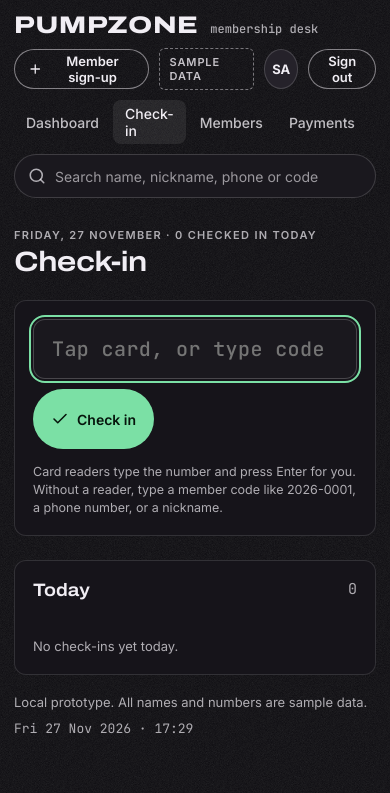
After one commit to gedon111/pumpzone-gym-system, a Django app: page /checkin/ in a window 390 px wide. The commit adds this page. Shown: the top 793 px of the page. Run offline with Django 5.2, Linux system fonts and the light colour scheme; the visitor is signed in with stand-in values (Sample User, id 1); data that the repository does not hold is empty.

Commit message:
feat(checkin): card-ready check-in screen
A new Check-in screen replaces the logbook. It has one box that is
always focused. A USB NFC reader in keyboard mode types the card number
and presses Enter, so it works with no driver and no JavaScript. Staff
can also type a member code, phone number or nickname.

The answer is a big card:
- green: Active
- amber: Expiring, or active but owes money
- red: Expired, no membership, or late payment

Every visit is logged with the status it had, including expired
members, so the owner can see who trains without paying.

Members get a unique card number (tidied, so "04 a1 b2" matches
"04A1B2"), set in Edit details. The dashboard shows today's check-ins
and the member page shows the last 10. The demo seed adds 30 cards
(DEMO0001 to DEMO0030), 60 visits today and 2 waiting sign-ups.

Co-Authored-By: Claude Opus 5.5 <noreply@anthropic.com>

```diff
--- /dev/null
+++ b/gym/templates/gym/check_in.html
@@ -0,0 +1,89 @@
+{% extends "base.html" %}
+{% load pumpzone %}
+{% block title %}Check-in{% endblock %}
+{% block content %}
+<div class="page-head">
+  <div class="stack tight">
+    <span class="eyebrow">{% now "l, j F" %} · {{ count_today }} checked in today</span>
+    <h1 class="page-title">Check-in</h1>
+  </div>
+</div>
+
+<div class="layout">
+  <div class="layout-main stack">
+    {# ---- The box: a USB NFC reader types the card number here and presses Enter ---- #}
+    <section class="panel panel-pad">
+      <form class="checkin-form" method="post" action="{% url 'check_in' %}">
+        {% csrf_token %}
+        <label class="pz-sr" for="checkin-code">Card, member code, phone or nickname</label>
+        <input id="checkin-code" class="checkin-input" type="text" name="code" value="{{ query }}" autofocus
+               autocomplete="off" autocapitalize="none" spellcheck="false" enterkeyhint="go"
+               placeholder="Tap card, or type code / phone / nickname">
+        <button class="pz-btn pz-go" type="submit">{% icon "check" %}Check in</button>
+      </form>
+      <p class="help">Card readers type the number and press Enter for you. Without a reader, type a member code like 2026-0001, a phone number, or a nickname.</p>
+    </section>
+
+    {% if result %}
+    {# ---- Big green / amber / red answer ---- #}
+    <section class="pz-hero verdict tone-{{ result.tone }}" aria-live="polite" aria-labelledby="verdict-title">
+      <div class="pz-sheen" aria-hidden="true"></div>
+      <div class="pz-speck" aria-hidden="true"></div>
+      <div class="pz-grain" aria-hidden="true"></div>
+      <div class="hero-copy">
+        <span class="eyebrow mono">{{ result.visit.at|time:"H:i" }} · {{ result.visit.get_how_display }} · {{ result.s.member.member_code }}</span>
+        <h2 id="verdict-title" class="verdict-word">{{ result.headline }}</h2>
+        <p class="verdict-name">{{ result.s.member.nickname|default:result.s.member.full_name }}{% if result.s.member.nickname %} <span class="muted">{{ result.s.member.full_name }}</span>{% endif %}</p>
+        <p class="hero-text">{{ result.detail }}</p>
+        <div class="actions">
+          {% if result.s.can_renew %}<a class="pz-btn pz-go" href="{% url 'member_renew' result.s.member.pk %}">{% icon "refresh" %}Renew</a>{% endif %}
+          {% if result.s.is_owing %}<a class="pz-btn pz-ghost" href="{% url 'payment_add' result.s.member.pk %}">{% icon "cash" %}Collect {{ result.s.balance|peso }}</a>{% endif %}
+          <a class="pz-btn pz-ghost" href="{% url 'member_detail' result.s.member.pk %}">Open member</a>
+        </div>
+      </div>
+    </section>
+    {% endif %}
+
+    {% if choices %}
+    <section class="panel">
+      <div class="panel-head"><div><h2 class="h3">Which one?</h2><span class="caption">{{ choices|length }} members match “{{ query }}”. Tap the right person.</span></div></div>
+      {% for m in choices %}
+      <form class="pz-row" method="post" action="{% url 'check_in' %}">
+        {% csrf_token %}
+        <input type="hidden" name="member" value="{{ m.pk }}">
+        <span class="initials" aria-hidden="true">{{ m.full_name|initials }}</span>
+        <div class="row-who">
+          <span class="row-name">{{ m.full_name }}{% if m.nickname %} <span class="muted">“{{ m.nickname }}”</span>{% endif %}</span>
+          <span class="row-meta">{{ m.member_code }} · {{ m.phone|default:"no phone" }}</span>
+        </div>
+        <div class="row-actions"><button class="pz-btn pz-go pz-small" type="submit">Check in</button></div>
+      </form>
+      {% endfor %}
+    </section>
+    {% endif %}
+
+    {% if not_found %}
+    <section class="flash error" role="alert">
+      Nobody found for “{{ query }}”. If it's a new card, open the member and paste it into <strong>Card number</strong> in Edit details.
+      <a href="{% url 'member_list' %}">Find the member</a>
+    </section>
+    {% endif %}
+  </div>
+
+  {# ---- Today's visits (this replaces the logbook) ---- #}
+  <aside class="layout-side">
+    <section class="panel">
+      <div class="panel-head"><h2 class="h3">Today</h2><span class="mono muted">{{ count_today }}</span></div>
+      {% for v in recent %}
+      <div class="visit">
+        <span class="mono muted">{{ v.at|time:"H:i" }}</span>
+        <a href="{% url 'member_detail' v.member_id %}">{{ v.member.nickname|default:v.member.full_name }}</a>
+        <span class="pz-chip k-{{ v.status_then|default:'none' }}">{{ v.status_then|default:"–" }}</span>
+      </div>
+      {% empty %}
+      <p class="panel-pad caption">No check-ins yet today.</p>
+      {% endfor %}
+    </section>
+  </aside>
+</div>
+{% endblock %}
--- a/gym/templates/gym/dashboard.html
+++ b/gym/templates/gym/dashboard.html
@@ -17,7 +17,7 @@
   <div class="pz-floor" aria-hidden="true"></div>
 
   <div class="hero-copy">
-    <span class="eyebrow">{{ today|date:"l, j F" }} · Front desk</span>
+    <span class="eyebrow">{{ today|date:"l, j F" }} · Front desk · {{ checkins_today }} checked in</span>
     <h1 id="pz-headline" class="hero-title">
       {% if expiring_count %}{{ expiring_count }} membership{{ expiring_count|pluralize }} run{{ expiring_count|pluralize:"s," }} out this week.{% else %}No memberships run out this week.{% endif %}
     </h1>
@@ -27,6 +27,7 @@
     </p>
     <div class="actions">
       <a class="pz-btn pz-go" href="?show=expiring#action">{% icon "refresh" %}Start renewals</a>
+      <a class="pz-btn pz-ghost" href="{% url 'check_in' %}">{% icon "check" %}Check-in</a>
       <a class="pz-btn pz-ghost" href="{% url 'member_add' %}">{% icon "plus" %}Add member</a>
     </div>
   </div>
--- a/gym/urls.py
+++ b/gym/urls.py
@@ -2,10 +2,11 @@
 
 from django.urls import path
 
-from .views import dashboard, members, payments, signups
+from .views import checkin, dashboard, members, payments, signups
 
 urlpatterns = [
     path("", dashboard.dashboard, name="dashboard"),
+    path("checkin/", checkin.check_in, name="check_in"),
     # Members
     path("members/", members.member_list, name="member_list"),
     path("members/add/", members.member_add, name="member_add"),
--- a/gym/views/__init__.py
+++ b/gym/views/__init__.py
@@ -2,6 +2,7 @@
 Front desk screens, one file per area:
 
     dashboard.py   home screen
+    checkin.py     card tap / typed check-in (replaces the logbook)
     members.py     list, detail, add, renew
     payments.py    log payment, walk-ins, payment list
     signups.py     members type their own details; staff check them
--- /dev/null
+++ b/gym/views/checkin.py
@@ -0,0 +1,47 @@
+"""
+Check-in screen: one box, always focused. Tap a card on the USB reader,
+or type a member code, phone or nickname, then Enter.
+
+After a check-in the page reloads with ?last=<id>, so refreshing never logs
+the same visit twice, and the box is ready for the next person at once.
+"""
+
+from django.shortcuts import get_object_or_404, redirect, render
+from django.urls import reverse
+from django.utils import timezone
+
+from .. import checkin
+from ..models import CheckIn, Member
+from ..summary import summarize
+
+
+def check_in(request):
+    today = timezone.localdate()
+    context = {"query": "", "choices": [], "not_found": False, "result": None}
+
+    if request.method == "POST":
+        member_pk = request.POST.get("member")
+        if member_pk:  # staff picked one name from a list
+            member = get_object_or_404(Member, pk=member_pk, is_archived=False)
+            visit = checkin.log(member, request.user, CheckIn.TYPED)
+            return redirect(reverse("check_in") + f"?last={visit.pk}")
+
+        query = request.POST.get("code", "")
+        found = checkin.find(query)
+        if len(found.members) == 1:
+            visit = checkin.log(found.members[0], request.user, found.how)
+            return redirect(reverse("check_in") + f"?last={visit.pk}")
+        context.update(query=query, choices=found.members, not_found=not found.members)
+
+    last = request.GET.get("last")
+    if last and last.isdigit():
+        visit = CheckIn.objects.select_related("member").filter(pk=last).first()
+        if visit:
+            s = summarize(visit.member, today)
+            tone, headline, detail = checkin.verdict(s)
+            context["result"] = {"visit": visit, "s": s, "tone": tone, "headline": headline, "detail": detail}
+
+    today_visits = CheckIn.objects.filter(at__date=today).select_related("member")
+    context["count_today"] = today_visits.count()
+    context["recent"] = today_visits[:12]
+    return render(request, "gym/check_in.html", context)
--- a/gym/views/dashboard.py
+++ b/gym/views/dashboard.py
@@ -18,7 +18,7 @@ from django.utils import timezone
 
 from .. import status
 from ..cashup import by_staff
-from ..models import Payment
+from ..models import CheckIn, Payment
 from ..summary import summarize_all, urgency
 
 FILTERS = [  # (key in ?show=, tab label)
@@ -69,6 +69,7 @@ def dashboard(request):
 
     context = {
         "today": today,
+        "checkins_today": CheckIn.objects.filter(at__date=today).count(),
         "summaries_count": len(summaries),
         "by_status": {k: by_status[k] for k in order},
         "dots": dots,
--- a/gym/views/members.py
+++ b/gym/views/members.py
@@ -52,6 +52,7 @@ def member_detail(request, pk):
     payments.sort(key=lambda p: p.paid_on, reverse=True)
     return render(request, "gym/member_detail.html", {
         "s": summary, "member": member, "memberships": memberships, "payments": payments,
+        "check_ins": member.check_ins.all()[:10],
     })
 
 
--- a/static/css/pumpzone.css
+++ b/static/css/pumpzone.css
@@ -323,6 +323,26 @@ fieldset { border: 0; margin: 0; padding: 0; min-width: 0; }
   font-size: 11px; font-weight: 700; text-align: center; }
 .signup-bar { display: flex; flex-wrap: wrap; align-items: center; justify-content: space-between; gap: 12px; }
 
+/* 14c. Check-in: one big box, then a big green / amber / red answer */
+.checkin-form { display: flex; flex-wrap: wrap; gap: 10px; }
+.checkin-input { flex: 1 1 260px; min-height: 60px; padding: 0 18px; border-radius: 12px; border: 1px solid rgba(255, 255, 255, .2);
+  background: var(--raised); color: var(--ink); font: 500 20px var(--mono); letter-spacing: .02em; }
+.checkin-input:focus { outline: 2px solid var(--go); outline-offset: 2px; }
+.checkin-form .pz-btn { min-height: 60px; }
+.verdict { min-height: 0; padding: 32px; border-width: 2px; }
+.verdict-word { margin: 0; font: 900 clamp(44px, 9vw, 84px)/.95 var(--display); font-stretch: 125%; letter-spacing: -.01em; text-transform: uppercase; }
+.verdict-name { margin: 0; font: 650 22px var(--display); font-stretch: 110%; }
+.verdict.tone-go { border-color: rgba(123, 224, 165, .7); box-shadow: 0 0 0 6px rgba(123, 224, 165, .1); }
+.verdict.tone-go .verdict-word { color: var(--go); }
+.verdict.tone-soon { border-color: rgba(240, 179, 90, .75); box-shadow: 0 0 0 6px rgba(240, 179, 90, .1); }
+.verdict.tone-soon .verdict-word { color: var(--amber); }
+.verdict.tone-out { border-color: rgba(255, 158, 158, .75); box-shadow: 0 0 0 6px rgba(255, 128, 128, .1); }
+.verdict.tone-out .verdict-word { color: var(--red); }
+.visit { display: flex; align-items: center; gap: 10px; padding: 10px 18px; border-top: 1px solid var(--line-soft); font-size: 14px; }
+.visit a { color: var(--ink); text-decoration: none; flex: 1; min-width: 0; overflow: hidden; text-overflow: ellipsis; white-space: nowrap; }
+.visit a:hover { color: var(--go); }
+.visit .pz-chip { text-transform: capitalize; }
+
 /* 15. Small screens (front-desk phone) -------------------------------------- */
 @media (max-width: 640px) {
   .wrap { padding: 0 14px 48px; gap: 18px; }
--- a/templates/base.html
+++ b/templates/base.html
@@ -22,6 +22,7 @@
     <nav class="pz-nav" aria-label="Main">
       {% with here=request.resolver_match.url_name %}
       <a href="{% url 'dashboard' %}" {% if here == 'dashboard' %}class="on" aria-current="page"{% endif %}>Dashboard</a>
+      <a href="{% url 'check_in' %}" {% if here == 'check_in' %}class="on" aria-current="page"{% endif %}>Check-in</a>
       <a href="{% url 'member_list' %}" {% if here == 'member_list' or here == 'member_detail' %}class="on" aria-current="page"{% endif %}>Members</a>
       <a href="{% url 'payment_list' %}" {% if here == 'payment_list' %}class="on" aria-current="page"{% endif %}>Payments</a>
       <a href="{% url 'signup_list' %}" {% if here == 'signup_list' or here == 'signup_review' %}class="on" aria-current="page"{% endif %}>Sign-ups{% if pending_signups %} <span class="nav-count mono">{{ pending_signups }}</span>{% endif %}</a>
```
Also changed, not shown: gym/admin.py (+17 -2 lines), gym/checkin.py (added, +77 -0 lines), gym/forms.py (+12 -2 lines), gym/management/commands/seed_demo.py (+30 -1 lines), gym/models.py (+36 -0 lines), gym/templates/gym/member_detail.html (+14 -0 lines), gym/tests/test_checkin.py (added, +99 -0 lines), gym/migrations/0006_card_and_check_in.py (added).
